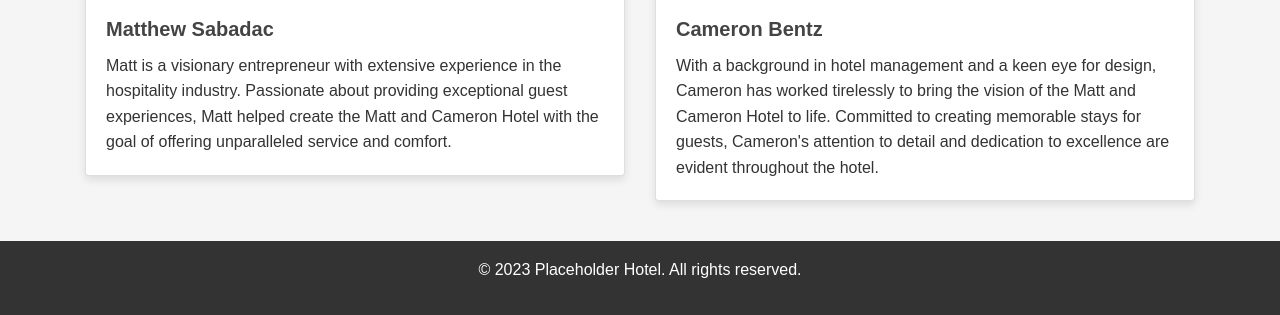
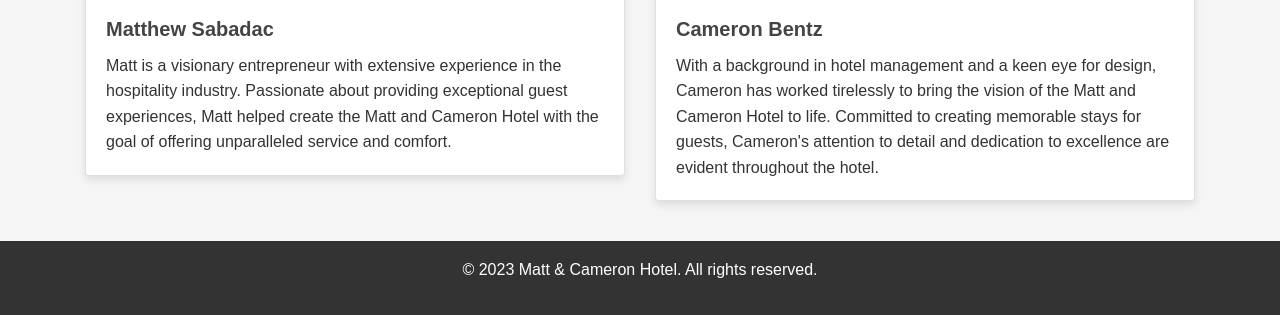
Before and after one commit to RusskiyMedved/ITI-200-Final, a website: page node-server/public/views/aboutus.html in a window 1280 px wide. Shown: the part 590-905 px from the top of the page. Drawn offline with nearby package versions, Linux system fonts and the light colour scheme.

Commit message:
small fixes
changed on ec2 using nano

```diff
--- a/node-server/public/views/aboutus.html
+++ b/node-server/public/views/aboutus.html
@@ -68,7 +68,7 @@
     </main>
 
     <footer class="text-center text-white py-3">
-        <p>&copy; 2023 Placeholder Hotel. All rights reserved.</p>
+        <p>&copy; 2023 Matt & Cameron Hotel. All rights reserved.</p>
     </footer>
 </body>
 </html>
```
Also changed, not shown: node-server/public/views/contactus.html (+1 -1 lines), node-server/public/views/home.html (+1 -1 lines), node-server/public/views/rooms.html (+1 -1 lines).
